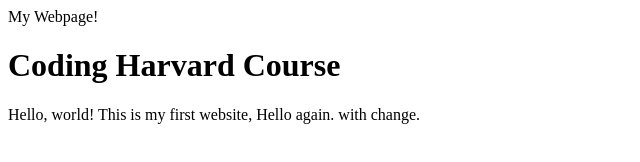
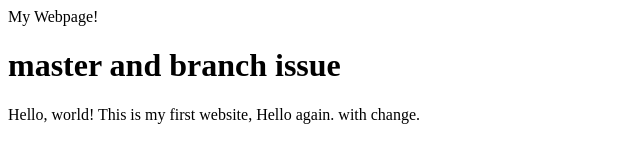
Before and after one commit to ahmedabdelwahid/courseLecture0, a plain HTML site: page hello.html in a window 1280 px wide. Shown: the whole page, without its empty margins (0-640 px from the left). Drawn offline with Linux system fonts and the light colour scheme.

Commit message:
add master and branch h1

```diff
--- a/hello.html
+++ b/hello.html
@@ -3,7 +3,7 @@
 <head>My Webpage!</head>
 
 <body>
-  <h1>Coding Harvard Course</h1>
+  <h1>master and branch issue</h1>
 Hello, world! This is my first website, Hello again. with change.
 </body>
 <html>
```
